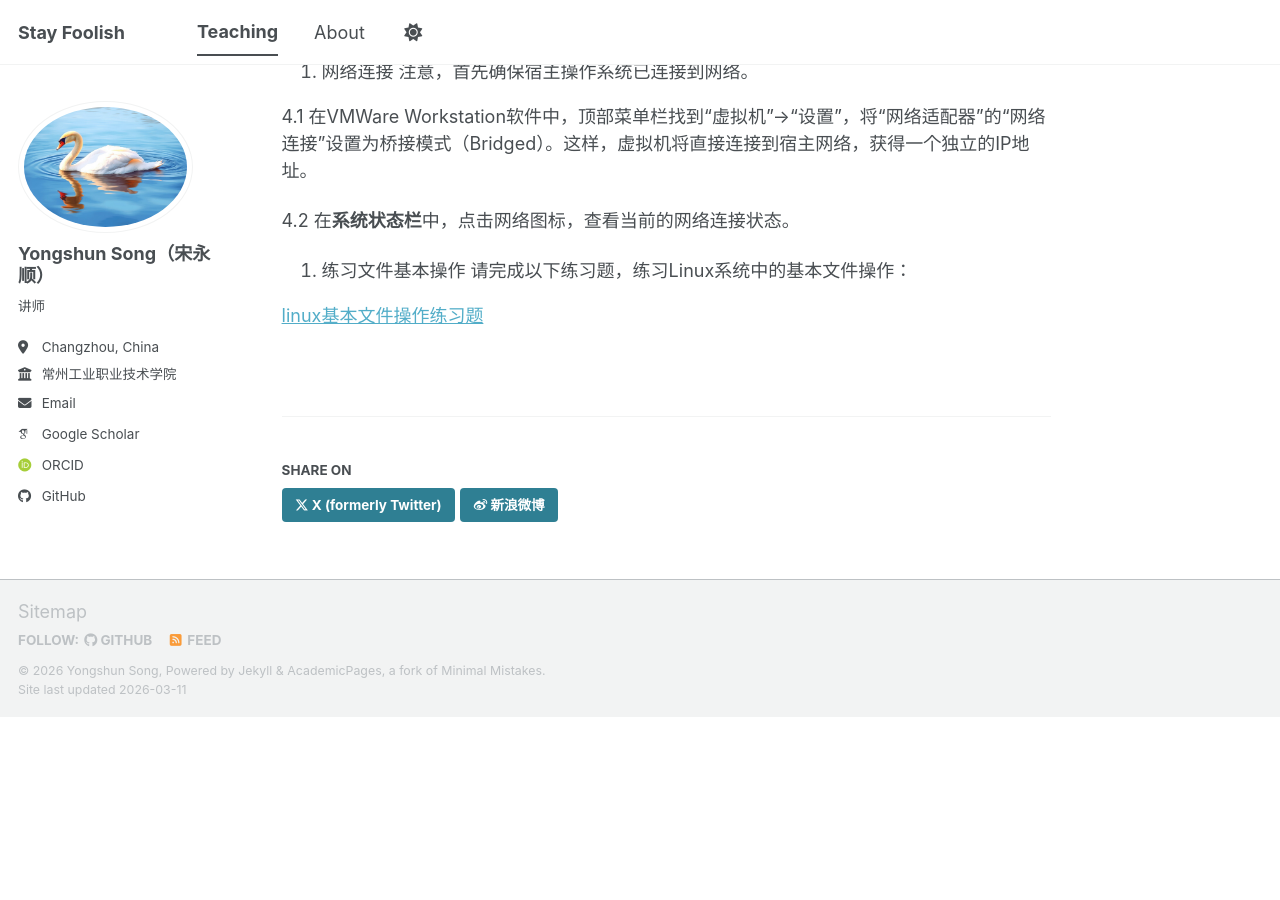
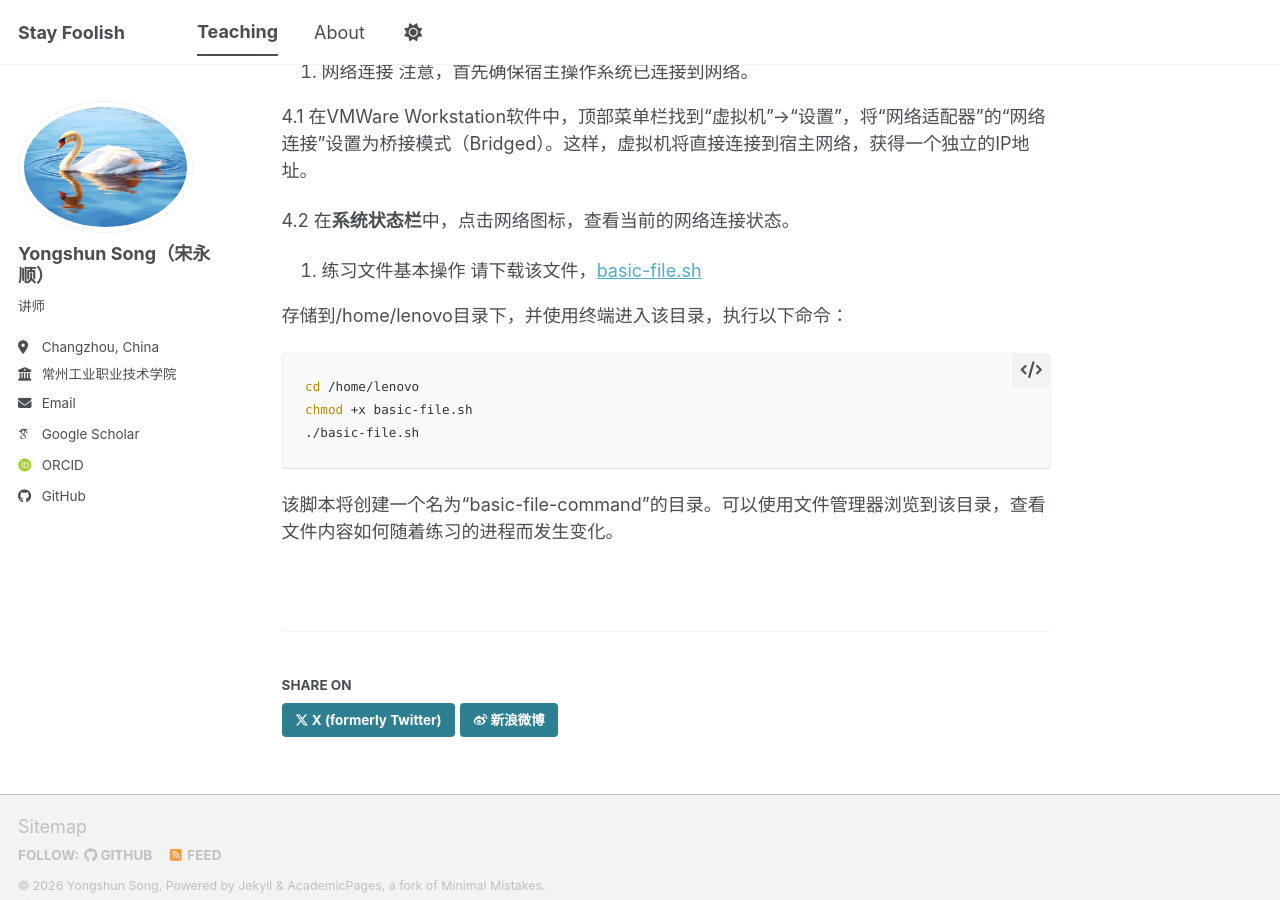
Before and after one commit to songyongshun/songyongshun.github.io, a Jekyll site: the page built from _teaching/2026-spring-teaching-1.md, in a window 1280 px wide and 900 px high, scrolled down 728 px. Built offline with Jekyll 4.4.1, drawn with Linux system fonts in a browser that asks for light colours; some web fonts are replaced; a script bundle is joined from its source files by our own code; library files that are not in the unit come from our copies; before the commit the page ends 1445 px from its top, so only the background shows below that.

Commit message:
添加练习文件

````diff
--- a/_teaching/2026-spring-teaching-1.md
+++ b/_teaching/2026-spring-teaching-1.md
@@ -37,9 +37,13 @@ location: "Changzhou, China"
 4.2 在**系统状态栏**中，点击网络图标，查看当前的网络连接状态。
 
 5. 练习文件基本操作
-请完成以下练习题，练习Linux系统中的基本文件操作：
+请下载该文件，[basic-file.sh](/files/teaching/2026-spring-teaching-1/basic-file.sh)
 
+存储到/home/lenovo目录下，并使用终端进入该目录，执行以下命令：
 
-
-
-[linux基本文件操作练习题](/files/teaching/2026-spring-teaching-1/1-Linux基本文件操作练习题.pdf)
+```bash
+cd /home/lenovo
+chmod +x basic-file.sh
+./basic-file.sh
+```
+该脚本将创建一个名为“basic-file-command”的目录。可以使用文件管理器浏览到该目录，查看文件内容如何随着练习的进程而发生变化。
````
Also changed, not shown: 1 other file.
